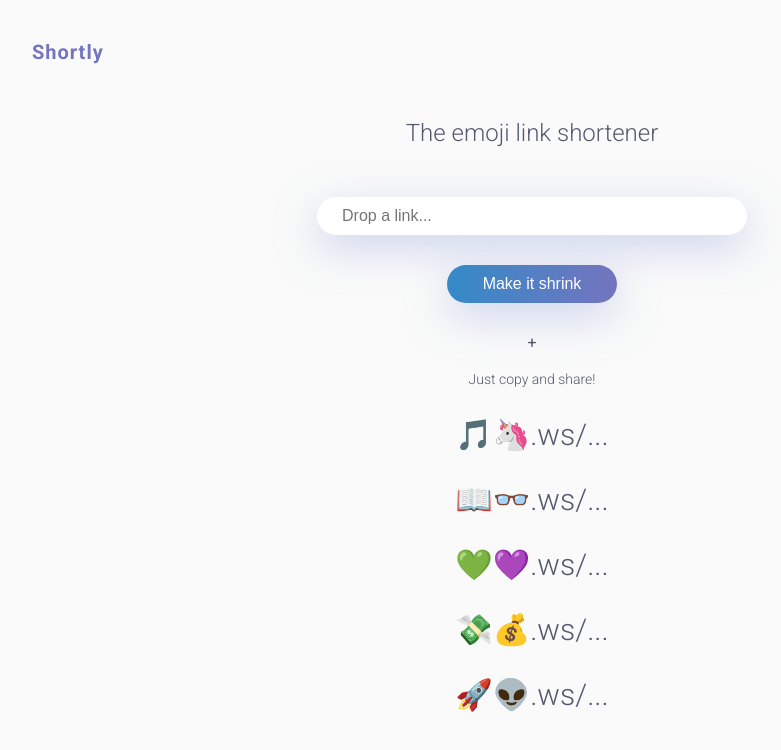
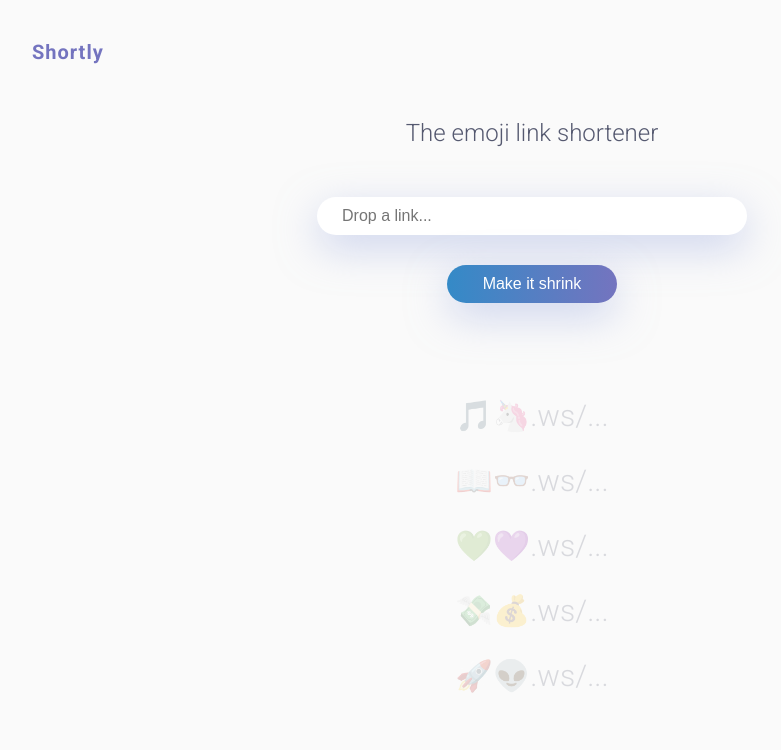
Before and after one commit to Wendelcorp/short, a React (Create React App) app: page / in a window 1280 px wide. Shown: the top 750 px of the page, without its empty margins (108-889 px from the left). Built offline with nearby package versions, Linux system fonts and the light colour scheme.

Commit message:
CSS style update

```diff
--- a/src/App.js
+++ b/src/App.js
@@ -7,7 +7,7 @@ class App extends Component {
     super(props);
 
     this.state = {
-      myLink : "+",
+      myLink : "",
       ext : "...",
     };
   }
@@ -47,13 +47,15 @@ class App extends Component {
           <br/>
           <input className="big-button" type="submit" value="Make it shrink" />
         </form>
-        <a className="long-url" href={this.state.myLink}>{this.state.myLink}</a>
-        <h4>Just copy and share!</h4>
-        <Domain style={{color:'red'}} name="🎵🦄.ws" ext={this.state.ext}/>
-        <Domain name="📖👓.ws" ext={this.state.ext}/>
-        <Domain name="💚💜.ws" ext={this.state.ext}/>
-        <Domain name="💸💰.ws" ext={this.state.ext}/>
-        <Domain name="🚀👽.ws" ext={this.state.ext}/>
+        <a style={{visibility:'hidden'}} className="long-url" href={this.state.myLink}>{this.state.myLink}</a>
+        <h4 style={{visibility:'hidden'}}>Just copy and share!</h4>
+        <div style={{opacity:'0.2'}} className="links">
+          <Domain name="🎵🦄.ws" ext={this.state.ext}/>
+          <Domain name="📖👓.ws" ext={this.state.ext}/>
+          <Domain name="💚💜.ws" ext={this.state.ext}/>
+          <Domain name="💸💰.ws" ext={this.state.ext}/>
+          <Domain name="🚀👽.ws" ext={this.state.ext}/>
+        </div>
       </div>
     );
   }
```
